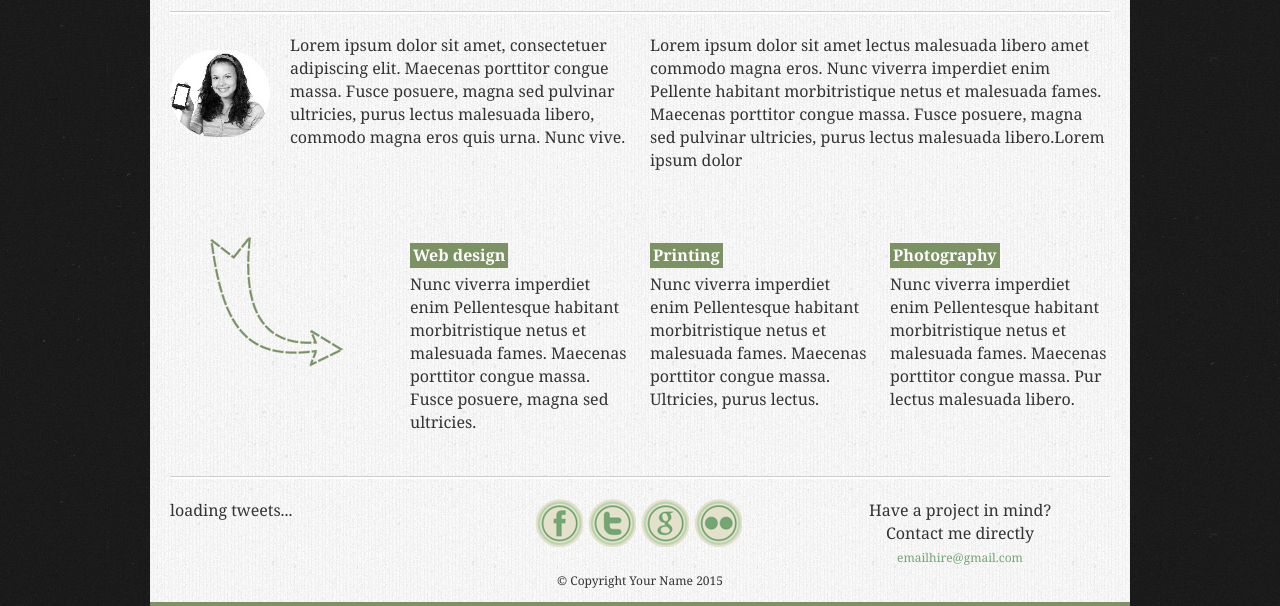
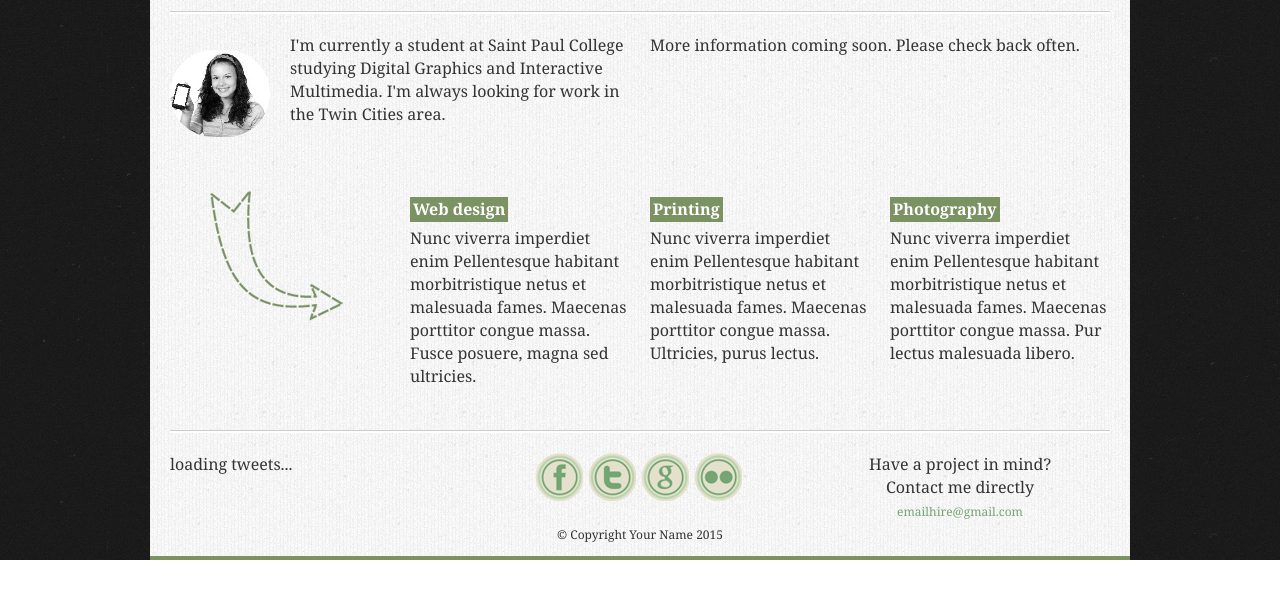
Before and after one commit to gracereza/portfolio, a plain HTML site: page about.html in a window 1280 px wide. Shown: the part 240-846 px from the top of the page. After the commit the page ends 800 px from the top, so only its background shows below. Drawn offline with Linux system fonts and the light colour scheme.

Commit message:
Add files via upload

```diff
--- a/about.html
+++ b/about.html
@@ -140,12 +140,12 @@
 	<div class="row">
 		<div class="span8">
 			<p>
-				<img src="img/author.jpg" class="imglist" alt="" style="float:left;margin-right:20px;width: 100px;margin-top: 16px;border-radius: 90px;"> Lorem ipsum dolor sit amet, consectetuer adipiscing elit. Maecenas porttitor congue massa. Fusce posuere, magna sed pulvinar ultricies, purus lectus malesuada libero, commodo magna eros quis urna. Nunc vive.
+				<img src="img/author.jpg" class="imglist" alt="" style="float:left;margin-right:20px;width: 100px;margin-top: 16px;border-radius: 90px;"> I'm currently a student at Saint Paul College studying Digital Graphics and Interactive Multimedia. I'm always looking for work in the Twin Cities area.
 			</p>
 		</div>
 		<div class="span8">
 			<p>
-				Lorem ipsum dolor sit amet lectus malesuada libero amet commodo magna eros. Nunc viverra imperdiet enim Pellente habitant morbitristique netus et malesuada fames. Maecenas porttitor congue massa. Fusce posuere, magna sed pulvinar ultricies, purus lectus malesuada libero.Lorem ipsum dolor
+				More information coming soon. Please check back often.
 			</p>
 		</div>
 	</div>
```
